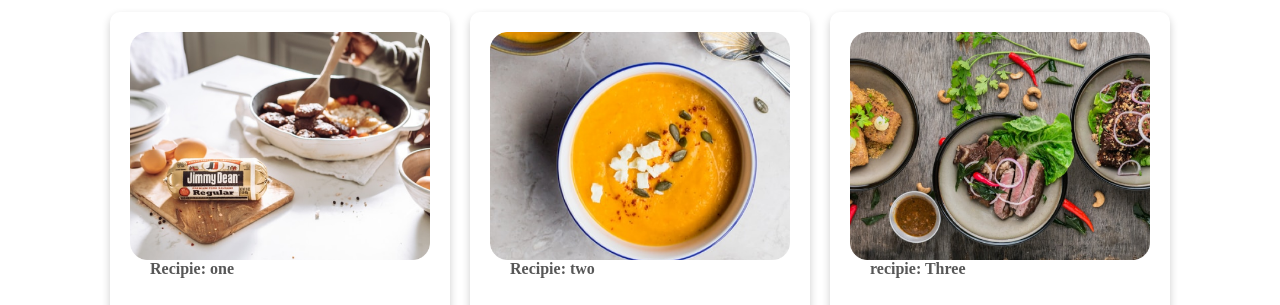
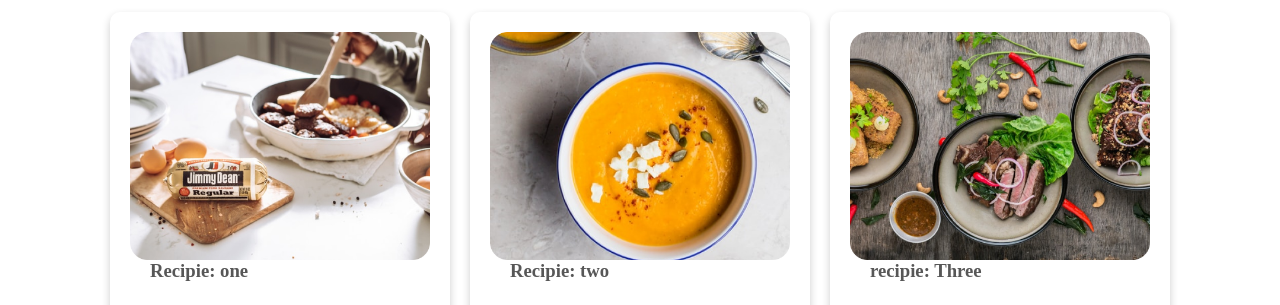
Before and after one commit to mithunbaruaexp/food-zoon, a plain HTML site: page index.html in a window 1280 px wide. Shown: the part 1399-1704 px from the top of the page. Drawn offline with Linux system fonts and the light colour scheme; files whose address does not match are found by name.

Commit message:
someting update

```diff
--- a/index.html
+++ b/index.html
@@ -44,21 +44,22 @@
         <div class="card">
             <img src="assets/images/food/one.jpg" alt="food" style="width:100%">
             <div class="container">
-              <h4><b>Recipie: one</b></h4>
+              <h3><b>Recipie: one</b></h3>
               <p>Sure, everyone knows that French fries are the star of the Mickey D's sides menu. and have the added advantage of being "breakfast friendly."</p>
             </div>
+
           </div>
           <div class="card">
             <img src="assets/images/food/two.png" alt="food" style="width:100%">
             <div class="container">
-              <h4><b>Recipie: two</b></h4>
+              <h3><b>Recipie: two</b></h3>
               <p>This spicy stir-fry dish is a Panda Express classic. Unlike most fast-food chains who keep their secrets to success under lock and key,</p>
             </div>
           </div>
           <div class="card">
             <img src="assets/images/food/three.jpg" alt="food" style="width:100%">
             <div class="container">
-              <h4><b>recipie: Three</b></h4>
+              <h3><b>recipie: Three</b></h3>
               <p>Pepperoni is America's favorite topping, so it's no surprise that it's Little Caesars Pizza's most popular order. </p>
             </div>
           </div>
```
